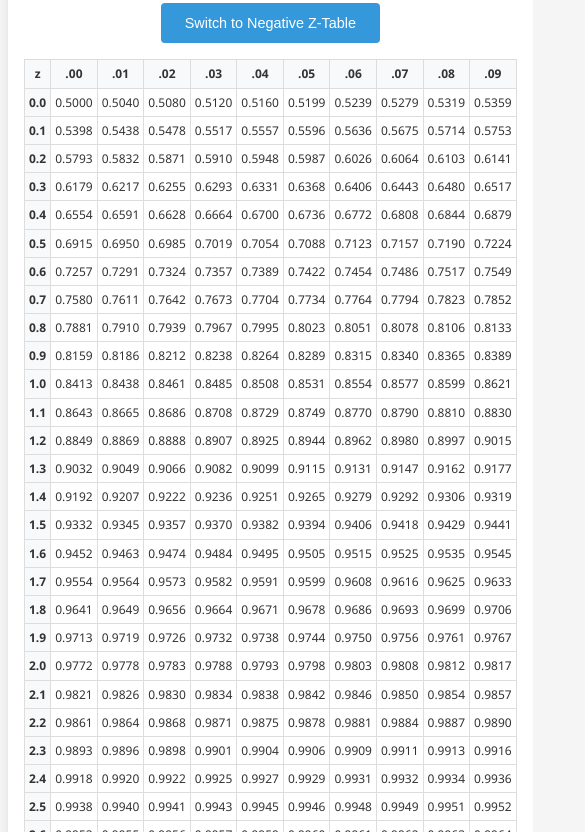
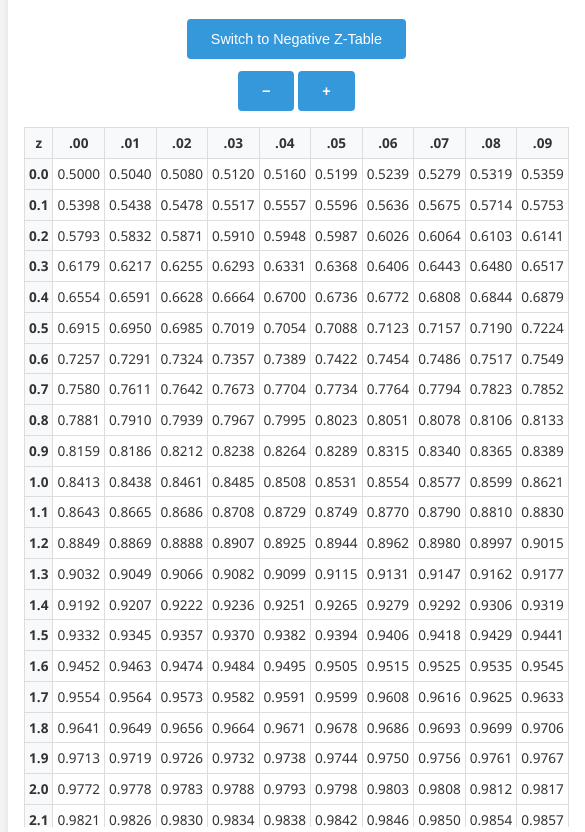
Before and after one commit to cjtessler/ztable, a plain HTML site: page app/index.html in a window 390 px wide. Shown: the part 75-907 px from the top of the page, 585 px wide, since content can reach past the window. Drawn offline with Linux system fonts and the light colour scheme.

Commit message:
Add font size controls and improve layout for Z-Table; enhance responsiveness and styling

```diff
--- a/app/index.html
+++ b/app/index.html
@@ -1,11 +1,13 @@
 <!DOCTYPE html>
 <html lang="en">
+
 <head>
     <meta charset="UTF-8">
     <meta name="viewport" content="width=device-width, initial-scale=1.0">
     <title>Standard Normal Distribution Tool</title>
     <link rel="stylesheet" href="styles/main.css">
 </head>
+
 <body>
     <div class="container">
         <main class="main-content">
@@ -13,7 +15,13 @@
                 <div class="table-container">
                     <div class="table-header">
                         <h2 id="tableTitle">Positive Z-Table</h2>
-                        <button id="toggleTable" class="btn">Switch to Negative Z-Table</button>
+                        <div class="table-controls">
+                            <button id="toggleTable" class="btn">Switch to Negative Z-Table</button>
+                            <div class="font-size-controls">
+                                <button id="decreaseFontSize" class="btn font-btn" title="Decrease font size">−</button>
+                                <button id="increaseFontSize" class="btn font-btn" title="Increase font size">+</button>
+                            </div>
+                        </div>
                     </div>
                     <div class="z-table-wrapper">
                         <table id="zTable" class="z-table">
@@ -21,7 +29,8 @@
                         </table>
                     </div>
                 </div>
-            </div>            <div class="right-panel">
+            </div>
+            <div class="right-panel">
                 <div class="curve-section">
                     <div class="curve-header">
                         <h3>Normal Distribution Curve</h3>
@@ -60,4 +69,5 @@
     <script src="js/normalCurve.js"></script>
     <script src="js/app.js"></script>
 </body>
+
 </html>
--- a/app/js/app.js
+++ b/app/js/app.js
@@ -1,22 +1,28 @@
 // Main Application Logic for Standard Normal Distribution Tool
 class StandardNormalApp {
     constructor() {
-        this.isNegativeTable = false;
-        this.selectedZ = null;
+        this.isNegativeTable = false;        this.selectedZ = null;
         this.selectedProb = null;
         this.selectedCell = null;
         this.savedSelections = [];
+        this.tableFontSize = 0.85; // Default font size in rem
 
         this.initializeElements();
         this.loadSavedSelections();
         this.setupEventListeners();
         this.renderTable();
         this.normalCurve = new NormalCurve('normalCurve');
-    }    initializeElements() {
+    }
+
+    initializeElements() {
         // Table elements
         this.zTable = document.getElementById('zTable');
         this.tableTitle = document.getElementById('tableTitle');
         this.toggleTableBtn = document.getElementById('toggleTable');
+
+        // Font size control elements
+        this.decreaseFontBtn = document.getElementById('decreaseFontSize');
+        this.increaseFontBtn = document.getElementById('increaseFontSize');
 
         // Input elements
         this.zInput = document.getElementById('zInput');
@@ -37,10 +43,18 @@ class StandardNormalApp {
         this.isExpanded = false;
     }
 
-    setupEventListeners() {
-        // Toggle table button
+    setupEventListeners() {        // Toggle table button
         this.toggleTableBtn.addEventListener('click', () => {
             this.toggleTable();
+        });
+
+        // Font size control buttons
+        this.decreaseFontBtn.addEventListener('click', () => {
+            this.decreaseTableFontSize();
+        });
+
+        this.increaseFontBtn.addEventListener('click', () => {
+            this.increaseTableFontSize();
         });
 
         // Reverse lookup
@@ -52,7 +66,7 @@ class StandardNormalApp {
             if (e.key === 'Enter') {
                 this.performReverseLookup();
             }
-        });        // Save selection button
+        });// Save selection button
         this.saveSelectionBtn.addEventListener('click', () => {
             this.saveCurrentSelection();
         });
@@ -129,13 +143,14 @@ class StandardNormalApp {
             });
 
             this.zTable.appendChild(tr);
-        });
-
-        // Update table title
+        });        // Update table title
         this.tableTitle.textContent = this.isNegativeTable ? 'Negative Z-Table' : 'Positive Z-Table';
         this.toggleTableBtn.textContent = this.isNegativeTable ?
             'Switch to Positive Z-Table' : 'Switch to Negative Z-Table';
-    }    selectCell(cell) {
+
+        // Apply current font size
+        this.updateTableFontSize();
+    }selectCell(cell) {
         // Clear previous selection
         this.clearSelection();
 
@@ -207,6 +222,26 @@ class StandardNormalApp {
         this.renderTable();
         this.updateInfoDisplay();
         this.normalCurve.clearSelection();
+    }
+
+    decreaseTableFontSize() {
+        // Minimum font size of 0.5rem
+        if (this.tableFontSize > 0.5) {
+            this.tableFontSize -= 0.1;
+            this.updateTableFontSize();
+        }
+    }
+
+    increaseTableFontSize() {
+        // Maximum font size of 1.5rem
+        if (this.tableFontSize < 1.5) {
+            this.tableFontSize += 0.1;
+            this.updateTableFontSize();
+        }
+    }
+
+    updateTableFontSize() {
+        this.zTable.style.fontSize = this.tableFontSize + 'rem';
     }
 
     performReverseLookup() {
--- a/app/styles/main.css
+++ b/app/styles/main.css
@@ -23,7 +23,7 @@ body {
     display: grid;
     grid-template-columns: 4fr 1fr;
     gap: 2rem;
-    margin-bottom: 2rem;
+    margin-bottom: 1rem;
 }
 
 .left-panel,
@@ -45,6 +45,25 @@ body {
 .table-header h2 {
     color: #2c3e50;
     margin: 0;
+}
+
+.table-controls {
+    display: flex;
+    align-items: center;
+    gap: 1rem;
+}
+
+.font-size-controls {
+    display: flex;
+    gap: 0.25rem;
+}
+
+.font-btn {
+    padding: 0.5rem 0.75rem;
+    font-size: 1rem;
+    font-weight: bold;
+    min-width: 40px;
+    border-radius: 4px;
 }
 
 /* Bottom controls styles */
@@ -74,13 +93,18 @@ body {
     outline: none;
     border-color: #3498db;
 }
+
+/* Z-Table styles */
+.table-container h2 {
+    color: #2c3e50;
     margin-bottom: 1rem;
     text-align: center;
 }
 
 .z-table-wrapper {
     overflow-x: auto;
-    max-height: 600px;
+    max-height: 700px;
+    max-width: 100%;
     overflow-y: auto;
 }
 
@@ -256,7 +280,7 @@ body {
 }
 
 .saved-list {
-    max-height: 200px;
+    max-height: 120px;
     overflow-y: auto;
     border: 1px solid #ddd;
     border-radius: 4px;
@@ -344,11 +368,16 @@ body {
     .main-content {
         grid-template-columns: 1fr;
     }
-
-    .table-header {
+      .table-header {
         flex-direction: column;
         gap: 1rem;
         text-align: center;
+    }
+
+    .table-controls {
+        flex-direction: column;
+        gap: 0.75rem;
+        align-items: center;
     }
 
     .reverse-lookup {
```
